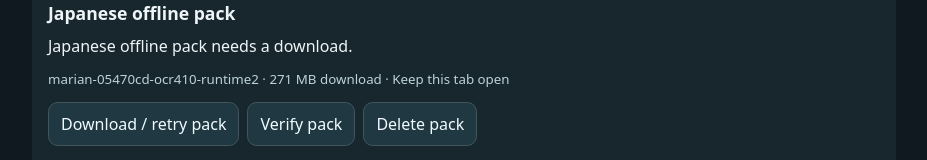
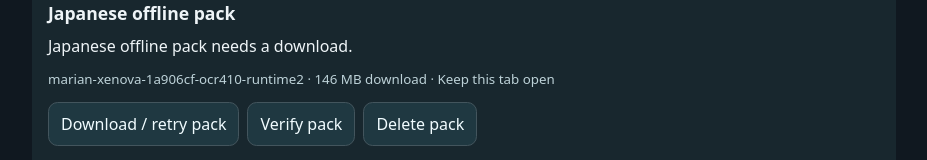
Before and after one commit to rhyence/nihonlens-pwa, a React (Vite) app: page / in a window 1280 px wide. Shown: the part 623-783 px from the top of the page, without its empty margins (176-1103 px from the left). Built offline with nearby package versions, Linux system fonts and the light colour scheme.

Commit message:
Use smaller offline Japanese translation model

```diff
--- a/src/pack-info.ts
+++ b/src/pack-info.ts
@@ -1,7 +1,7 @@
-const revision = '05470cd69b62aa32e3ee64ccfd41279789ee4b1e';
-const model = 'https://huggingface.co/onnx-community/opus-mt-ja-en/resolve/' + revision + '/';
+const revision = '1a906cfaaf7c8f4193f67f5885c082aa6dbd9d16';
+const model = 'https://huggingface.co/Xenova/opus-mt-ja-en/resolve/' + revision + '/';
 const tess = 'https://raw.githubusercontent.com/tesseract-ocr/tessdata_fast/4.1.0/';
-export const packVersion = 'marian-05470cd-ocr410-runtime2';
+export const packVersion = 'marian-xenova-1a906cf-ocr410-runtime2';
 export const runtimeChunkBytes = 1_048_576;
 export const packCache = 'nihonlens-pack-' + packVersion;
 export const packPath = '/__pack/' + packVersion + '/';
@@ -24,12 +24,12 @@ function runtime(file: string, bytes: number, digest: string) {
 }
 
 export const packAssets = [
-  translation('config.json', 1393, 'f3d11469e6d6774c930e10fc2ea20f88807357b0906c532d05c3d8379525b154'),
-  translation('generation_config.json', 288, 'afac8733c5d188755c782548a71ba17f34b292a1df74d7fd5093e232cc492dd7'),
+  translation('config.json', 1376, 'd35476f1d3858883feec67e5a63ddc387452a70fda9c8e26db99c71aa2ad6a34'),
+  translation('generation_config.json', 293, 'ed1bc2193210ca2a6dc9c144ea789936fed8a27113e01010d8e591f45f238912'),
   translation('tokenizer.json', 5991485, '770ff2855437cf44f1f110550c5a9dca773253a167aeac36076b2073d259aa3b'),
-  translation('tokenizer_config.json', 847, '8b77cdb46d1ac4f51b91f916b61a0de788e511fd6de4f89e88a2b6a51d248a68'),
-  translation('onnx/encoder_model_quantized.onnx', 50681158, '77c9a8272eebd5ab3101b3784c4c502d425de81a7e51ba135a4e4e44cc3e818b'),
-  translation('onnx/decoder_model_merged_quantized.onnx', 182303484, 'b977a99bb4adf3c7f6f8abe55b27c987f856273330f0fe5073c6201465c98ba6'),
+  translation('tokenizer_config.json', 280, '414e9e7e2492b95fa80f24ccb295645d35c4dd0a74d7ef8b89820c0c7e8ec356'),
+  translation('onnx/encoder_model_quantized.onnx', 50705822, '345262b16bcdda1468b0f3380c112b7ce79f731176b4b1d21f6edd5b2ae0d25c'),
+  translation('onnx/decoder_model_merged_quantized.onnx', 58001744, 'b304d0014e4e1575437b6af95467b6cb54405d923732d8359113bd6dbbee93c0'),
   ocr('jpn.traineddata', 2471260, '1f5de9236d2e85f5fdf4b3c500f2d4926f8d9449f28f5394472d9e8d83b91b4d'),
   ocr('jpn_vert.traineddata', 3037480, 'bf1e2640954691797e2dc14f38533e601b59ee37958698ae0f0b81dc6f09c71b'),
   runtime('worker.min.js', 111162, '38645599043239c0eb6db08a6504a92dcdc292200535f3e9339cd77c4443b842'),
```
Also changed, not shown: 1 other file (tests, documents, lock files or other folders).
